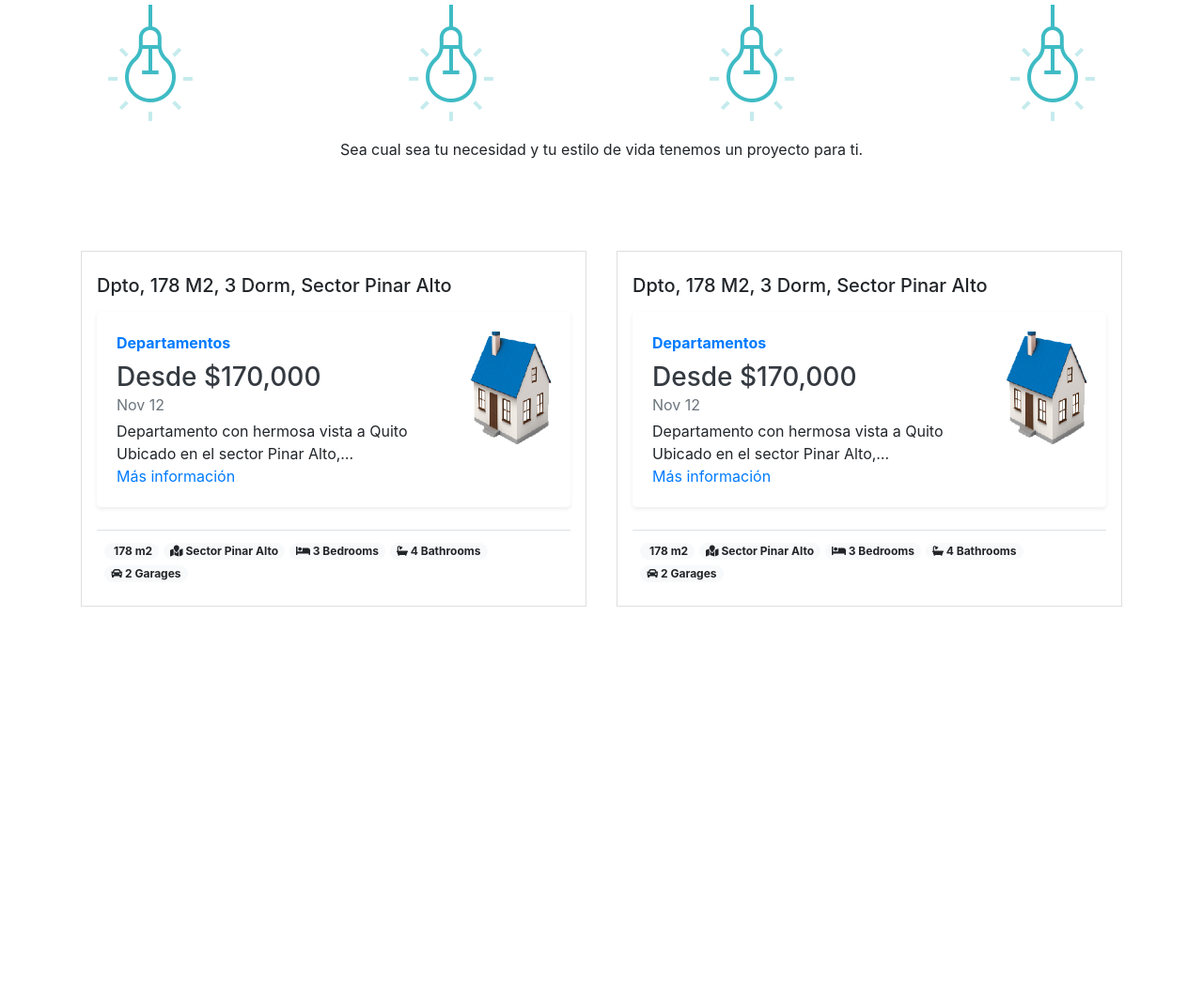
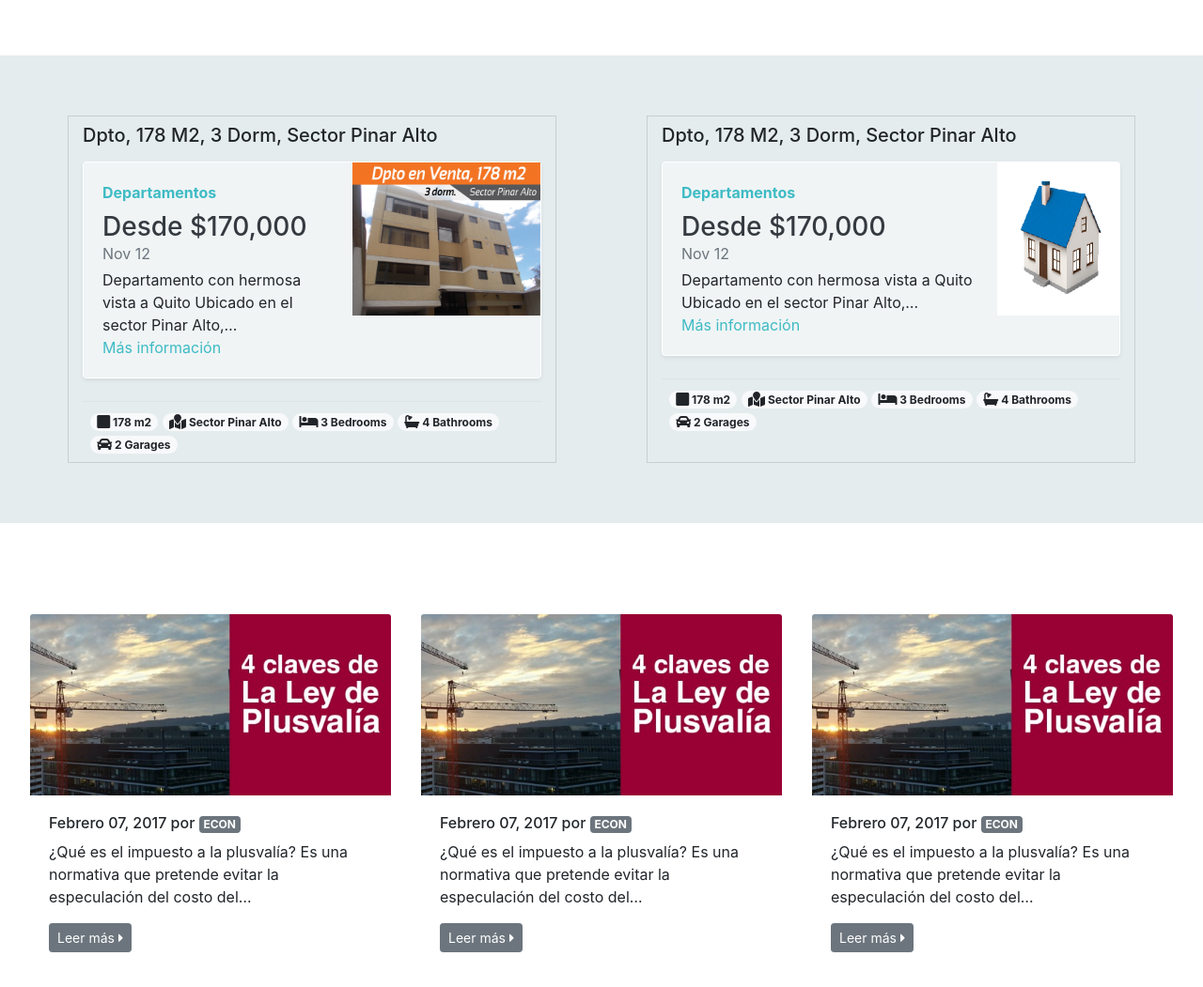
Before and after one commit to trebortc/econ, a plain HTML site: page index.html in a window 1280 px wide. Shown: the part 931-1982 px from the top of the page at 94% size. Before the commit the page ends 1601 px from the top, so only its background shows below. Drawn offline with Linux system fonts and the light colour scheme.

Commit message:
Agregado seccion productos

```diff
--- a/css/style.css
+++ b/css/style.css
@@ -1,5 +1,5 @@
-.navbar-expand-md .navbar-nav .dropdown-menu {
-    position: absolute !important;
+.fixed-top-2 {
+    margin-top: 56px;
 }
 
 .nav-item:hover{
@@ -12,14 +12,26 @@
 }
 
 .carousel-caption {
-    right: 5%;
+    right: 10%;
     text-align: right;
-    max-width: 300px;
+    max-width: 400px;
     left: auto;
     padding:5px;
 }
 .color-p{
     background-color: rgb(0, 70, 94);
+}
+
+.color-l-p{
+    color: rgb(62, 187, 196);
+}
+
+.color-s{
+    background-color: rgba(0, 70, 94, 0.1);
+}
+
+.card{
+    background-color: rgba(255, 255, 255, 0.4);
 }
 
 .esp-bloq {
@@ -33,3 +45,37 @@
 .contorno{
     border: 1px solid rgba(0,0,0,.125);
 }
+
+@media (max-width: 575.98px) {
+    body{
+        margin-top: 72px;
+    }
+ }
+
+
+@media (min-width: 576px) and (max-width: 767.98px) {
+    body{
+        margin-top: 72px;
+    }
+}
+
+
+@media (min-width: 768px) and (max-width: 991.98px) {
+    body{
+        margin-top: 162px;
+    }
+}
+
+
+@media (min-width: 992px) and (max-width: 1199.98px) {
+    body{
+        margin-top: 135px;
+    }
+}
+
+
+@media (min-width: 1200px) {
+    body{
+        margin-top: 156px;
+    }
+}
--- a/index.html
+++ b/index.html
@@ -10,25 +10,8 @@
     </head>
     <body>
         <!-- Navegación -->
-        <nav class="navbar navbar-expand-md navbar-dark bg-dark flex-row">
-            <ul class="navbar-nav flex-row mr-lg-0">
-                <ul class="navbar-nav flex-row mr-lg-0">
-                    <li class="nav-item">
-                        <a class="nav-link p-3"><i class="fa fa-search"></i></a>
-                    </li>
-                    <li class="nav-item">
-                        <a class="nav-link p-3"><i class="fa fa-user"></i></a>
-                    </li>
-                    <li class="nav-item">
-                        <a class="nav-link p-3"><i class="fab fa-facebook-f"></i></a>
-                    </li>
-                </ul>
-            </ul>
-            <button class="navbar-toggler ml-lg-0" type="button" data-toggle="collapse" data-target="#navbarSupportedContent" aria-controls="navbarSupportedContent" aria-expanded="false" aria-label="Toggle navigation">
-                <span class="navbar-toggler-icon"></span>
-            </button>
-        </nav>
-        <nav class="navbar navbar-expand-md navbar-dark bg-dark m-0 p-0">
+
+        <nav class="navbar navbar-expand-md navbar-dark bg-dark fixed-top fixed-top-2">
             <div class="collapse navbar-collapse" id="navbarSupportedContent">
                 <a class="navbar-brand mr-auto" href="/">
                     <img src="img/econ.png" class="img-fluid" alt="Responsive image">
@@ -59,6 +42,24 @@
                 </div>
             </div>
         </nav>
+        <nav class="navbar navbar-expand-md navbar-dark bg-dark flex-row fixed-top">
+            <ul class="navbar-nav flex-row mr-lg-0">
+                <ul class="navbar-nav flex-row mr-lg-0">
+                    <li class="nav-item">
+                        <a class="nav-link p-3"><i class="fa fa-search"></i></a>
+                    </li>
+                    <li class="nav-item">
+                        <a class="nav-link p-3"><i class="fa fa-user"></i></a>
+                    </li>
+                    <li class="nav-item">
+                        <a class="nav-link p-3"><i class="fab fa-facebook-f"></i></a>
+                    </li>
+                </ul>
+            </ul>
+            <button class="navbar-toggler ml-lg-0" type="button" data-toggle="collapse" data-target="#navbarSupportedContent" aria-controls="navbarSupportedContent" aria-expanded="false" aria-label="Toggle navigation">
+                <span class="navbar-toggler-icon"></span>
+            </button>
+        </nav>
 
         <div class="container-fluid m-0 p-0">
             <div id="carouselExampleIndicators" class="carousel slide" data-ride="carousel">
@@ -69,7 +70,7 @@
                 </ol>
                 <div class="carousel-inner">
                     <div class="carousel-item active">
-                        <img class="d-block w-100" src="img/casa.png" alt="First slide">
+                        <img class="d-block w-100" src="img/banner.jpg" alt="First slide">
                         <div class="carousel-caption d-none d-md-block">
                             <div class="contenido-carousel m-3 p-3">
                                 <h5>Edificio Plaza 10 </h5>
@@ -80,7 +81,7 @@
                         </div>
                     </div>
                     <div class="carousel-item">
-                        <img class="d-block w-100" src="img/casa.png" alt="First slide">
+                        <img class="d-block w-100" src="img/banner.jpg" alt="First slide">
                         <div class="carousel-caption d-none d-md-block">
                             <div class="contenido-carousel m-3 p-3">
                                 <h5>Edificio Plaza 10 </h5>
@@ -91,7 +92,7 @@
                         </div>
                     </div>
                     <div class="carousel-item">
-                        <img class="d-block w-100" src="img/casa.png" alt="First slide">
+                        <img class="d-block w-100" src="img/banner.jpg" alt="First slide">
                         <div class="carousel-caption d-none d-md-block">
                             <div class="contenido-carousel m-3 p-3">
                                 <h5>Edificio Plaza 10 </h5>
@@ -103,11 +104,11 @@
                     </div>
                 </div>
                 <a class="carousel-control-prev" href="#carouselExampleIndicators" role="button" data-slide="prev">
-                    <span class="carousel-control-prev-icon" aria-hidden="true"></span>
+                    <i class="fa fa-caret-left fa-5x" aria-hidden="true"></i>
                     <span class="sr-only">Previous</span>
                 </a>
                 <a class="carousel-control-next" href="#carouselExampleIndicators" role="button" data-slide="next">
-                    <span class="carousel-control-next-icon" aria-hidden="true"></span>
+                    <i class="fa fa-caret-right fa-5x"></i>
                     <span class="sr-only">Next</span>
                 </a>
             </div>
@@ -155,54 +156,92 @@
             <div class="esp-bloq">
             </div>
         </div>
-        <div class="container">
-            <div class="row mb-2">
-                <div class="col p-3 m-3 contorno">
+        <div class="container-fluid color-s">
+            <div class="row justify-content-center p-3">
+                <div class="col-sm-5 m-5 contorno">
                     <div class="titulo-card">
                         <h5 class="pt-2 pb-2 mb-2">Dpto, 178 M2, 3 Dorm, Sector Pinar Alto</h5>
                     </div>
                     <div class="card flex-md-row mb-4 shadow-sm h-md-250">
                         <div class="card-body d-flex flex-column align-items-start">
-                            <strong class="d-inline-block mb-2 text-primary">Departamentos</strong>
+                            <strong class="d-inline-block mb-2 color-l-p">Departamentos</strong>
                             <h3 class="mb-0">
                             <a class="text-dark" href="#">Desde $170,000</a>
                             </h3>
                             <div class="mb-1 text-muted">Nov 12</div>
                             <p class="card-text mb-auto">Departamento con hermosa vista a Quito Ubicado en el sector Pinar Alto,…</p>
-                            <a href="#">Más información</a>
+                            <a class="color-l-p" href="#">Más información</a>
                         </div>
-                        <img width="200" height="163" class="card-img-right flex-auto d-none d-lg-block" src="img/casa-diseno.png" alt="Card image cap">
+                        <img width="200" height="163" class="card-img-right flex-auto d-none d-lg-block" src="img/casa-d.png" alt="Card image cap">
                     </div>
                     <div class="pie-card border-top p-2">
-                        <span class="badge badge-pill badge-light"> <i class="fa fa-square-o" aria-hidden="true"></i> 178 m2</span>
-                        <span class="badge badge-pill badge-light"> <i class="fa fa-map-marked" aria-hidden="true"></i> Sector Pinar Alto</span>
-                        <span class="badge badge-pill badge-light"> <i class="fa fa-bed" aria-hidden="true"></i> 3 Bedrooms</span>
-                        <span class="badge badge-pill badge-light"> <i class="fa fa-bath" aria-hidden="true"></i> 4 Bathrooms</span>
-                        <span class="badge badge-pill badge-light"> <i class="fa fa-car" aria-hidden="true"></i> 2 Garages</span>
+                        <span class="badge badge-pill badge-light"> <i class="fa fa-stop fa-lg" aria-hidden="true"></i> 178 m2</span>
+                        <span class="badge badge-pill badge-light"> <i class="fa fa-map-marked fa-lg" aria-hidden="true"></i> Sector Pinar Alto</span>
+                        <span class="badge badge-pill badge-light"> <i class="fa fa-bed fa-lg" aria-hidden="true"></i> 3 Bedrooms</span>
+                        <span class="badge badge-pill badge-light"> <i class="fa fa-bath fa-lg" aria-hidden="true"></i> 4 Bathrooms</span>
+                        <span class="badge badge-pill badge-light"> <i class="fa fa-car fa-lg" aria-hidden="true"></i> 2 Garages</span>
                     </div>
                 </div>
-                <div class="col p-3 m-3 contorno">
+                <div class="col-sm-5 m-5 contorno">
                     <div class="titulo-card">
                         <h5 class="pt-2 pb-2 mb-2">Dpto, 178 M2, 3 Dorm, Sector Pinar Alto</h5>
                     </div>
                     <div class="card flex-md-row mb-4 shadow-sm h-md-250">
                         <div class="card-body d-flex flex-column align-items-start">
-                            <strong class="d-inline-block mb-2 text-primary">Departamentos</strong>
+                            <strong class="d-inline-block mb-2 color-l-p">Departamentos</strong>
                             <h3 class="mb-0">
                             <a class="text-dark" href="#">Desde $170,000</a>
                             </h3>
                             <div class="mb-1 text-muted">Nov 12</div>
                             <p class="card-text mb-auto">Departamento con hermosa vista a Quito Ubicado en el sector Pinar Alto,…</p>
-                            <a href="#">Más información</a>
+                            <a class="color-l-p" href="#">Más información</a>
                         </div>
                         <img width="200" height="163" class="card-img-right flex-auto d-none d-lg-block" src="img/casa-diseno.png" alt="Card image cap">
                     </div>
                     <div class="pie-card border-top p-2">
-                        <span class="badge badge-pill badge-light"> <i class="fa fa-square-o" aria-hidden="true"></i> 178 m2</span>
-                        <span class="badge badge-pill badge-light"> <i class="fa fa-map-marked" aria-hidden="true"></i> Sector Pinar Alto</span>
-                        <span class="badge badge-pill badge-light"> <i class="fa fa-bed" aria-hidden="true"></i> 3 Bedrooms</span>
-                        <span class="badge badge-pill badge-light"> <i class="fa fa-bath" aria-hidden="true"></i> 4 Bathrooms</span>
-                        <span class="badge badge-pill badge-light"> <i class="fa fa-car" aria-hidden="true"></i> 2 Garages</span>
+                        <span class="badge badge-pill badge-light"> <i class="fa fa-stop fa-lg" aria-hidden="true"></i> 178 m2</span>
+                        <span class="badge badge-pill badge-light"> <i class="fa fa-map-marked fa-lg" aria-hidden="true"></i> Sector Pinar Alto</span>
+                        <span class="badge badge-pill badge-light"> <i class="fa fa-bed fa-lg" aria-hidden="true"></i> 3 Bedrooms</span>
+                        <span class="badge badge-pill badge-light"> <i class="fa fa-bath fa-lg" aria-hidden="true"></i> 4 Bathrooms</span>
+                        <span class="badge badge-pill badge-light"> <i class="fa fa-car fa-lg" aria-hidden="true"></i> 2 Garages</span>
+                    </div>
+                </div>
+            </div>
+        </div>
+        <div class="container-fluid">
+            <div class="esp-bloq">
+            </div>
+        </div>
+        <div class="container-fluid">
+            <div class="row p-3">
+                <div class="col-sm-4">
+                    <div class="card">
+                      <img class="card-img-top img-fluid" src="img/articulo-1.jpg" alt="Card image cap">
+                      <div class="card-body">
+                        <h6>Febrero 07, 2017 por <span class="badge badge-secondary">ECON</span></h6>
+                        <p class="card-text">¿Qué es el impuesto a la plusvalía? Es una normativa que pretende evitar la especulación del costo del…</p>
+                        <a href="#" class="btn btn-secondary btn-sm">Leer más <i class="fa fa-caret-right" aria-hidden="true"></i></a>
+                      </div>
+                    </div>
+                </div>
+                <div class="col-sm-4">
+                    <div class="card">
+                      <img class="card-img-top img-fluid" src="img/articulo-1.jpg" alt="Card image cap">
+                      <div class="card-body">
+                        <h6>Febrero 07, 2017 por <span class="badge badge-secondary">ECON</span></h6>
+                        <p class="card-text">¿Qué es el impuesto a la plusvalía? Es una normativa que pretende evitar la especulación del costo del…</p>
+                        <a href="#" class="btn btn-secondary btn-sm">Leer más <i class="fa fa-caret-right" aria-hidden="true"></i></a>
+                      </div>
+                    </div>
+                </div>
+                <div class="col-sm-4">
+                    <div class="card">
+                      <img class="card-img-top img-fluid" src="img/articulo-1.jpg" alt="Card image cap">
+                      <div class="card-body">
+                        <h6>Febrero 07, 2017 por <span class="badge badge-secondary">ECON</span></h6>
+                        <p class="card-text">¿Qué es el impuesto a la plusvalía? Es una normativa que pretende evitar la especulación del costo del…</p>
+                        <a href="#" class="btn btn-secondary btn-sm">Leer más <i class="fa fa-caret-right" aria-hidden="true"></i></a>
+                      </div>
                     </div>
                 </div>
             </div>
```
Also changed, not shown: img/articulo-1.jpg (added), img/banner.jpg (added), img/casa-d.png (added).
